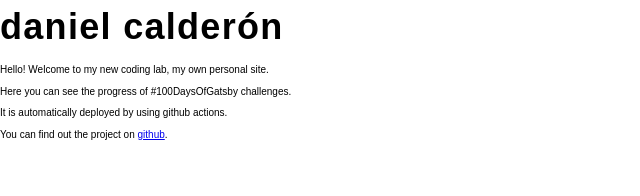
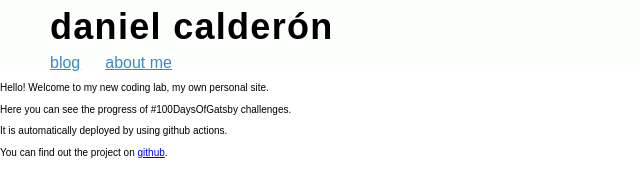
Before and after one commit to calderon/blog, a Gatsby site: page / in a window 1280 px wide. Shown: the whole page, without its empty margins (0-640 px from the left). Built offline with nearby package versions, Linux system fonts and the light colour scheme; Gatsby itself is replaced by a stand-in of ours; a web font is replaced by a local one.

Commit message:
#3 Update Header

```diff
--- a/src/components/Header/index.js
+++ b/src/components/Header/index.js
@@ -2,7 +2,21 @@ import React from "react"
 import { Link } from "gatsby"
 import styled from "styled-components"
 
+import { devices } from "../../assets/styles/helpers"
+
 import Heading from "../Heading"
+import List from "../List"
+
+const StyledHeader = styled.header`
+  grid-column-start: 1;
+  grid-column-end: 4;
+  background-color: ${props => props.theme.colors.bright};
+  padding: 0 2.5rem;
+
+  @media ${devices.lg} {
+    padding: 0 5rem;
+  }
+`
 
 const HeaderTitle = styled(Heading)`
   font-size: 3.6rem;
@@ -18,15 +32,68 @@ const HeaderTitle = styled(Heading)`
   }
 `
 
+const HeaderNavigation = styled.nav``
+const HeaderMenu = styled(List)`
+  & > li {
+    margin-bottom: 1.25rem;
+
+    &:last-child {
+      margin-bottom: 0;
+    }
+
+    @media ${devices.lg} {
+      display: inline;
+      margin-bottom: 0;
+    }
+  }
+`
+const HeaderMenuItem = styled.li`
+  font-size: 1.6rem;
+  text-transform: lowercase;
+
+  @media ${devices.lg} {
+    margin-right: 2.5rem;
+  }
+
+  .header__navigation__link {
+    color: ${props => props.theme.colors.link};
+  }
+`
+
 const Header = props => {
   return (
-    <header className="header">
+    <StyledHeader className="header">
       <HeaderTitle className="header__title">
         <Link className="header__title__link" to="/">
           Daniel Calderón
         </Link>
       </HeaderTitle>
-    </header>
+
+      <HeaderNavigation className="header__navigation">
+        <Heading className="header__navigation_title" srOnly>
+          Navigation menu
+        </Heading>
+
+        <HeaderMenu className="header__navigation__list" unstyled>
+          <HeaderMenuItem>
+            <Link
+              className="header__navigation__link header__navigation__link--blog"
+              to="/"
+            >
+              Blog
+            </Link>
+          </HeaderMenuItem>
+          <HeaderMenuItem>
+            <Link
+              className="header__navigation__link header__navigation__link--about"
+              to="/about"
+            >
+              About me
+            </Link>
+          </HeaderMenuItem>
+        </HeaderMenu>
+      </HeaderNavigation>
+    </StyledHeader>
   )
 }
 
```
Also changed, not shown: 1 other file.
